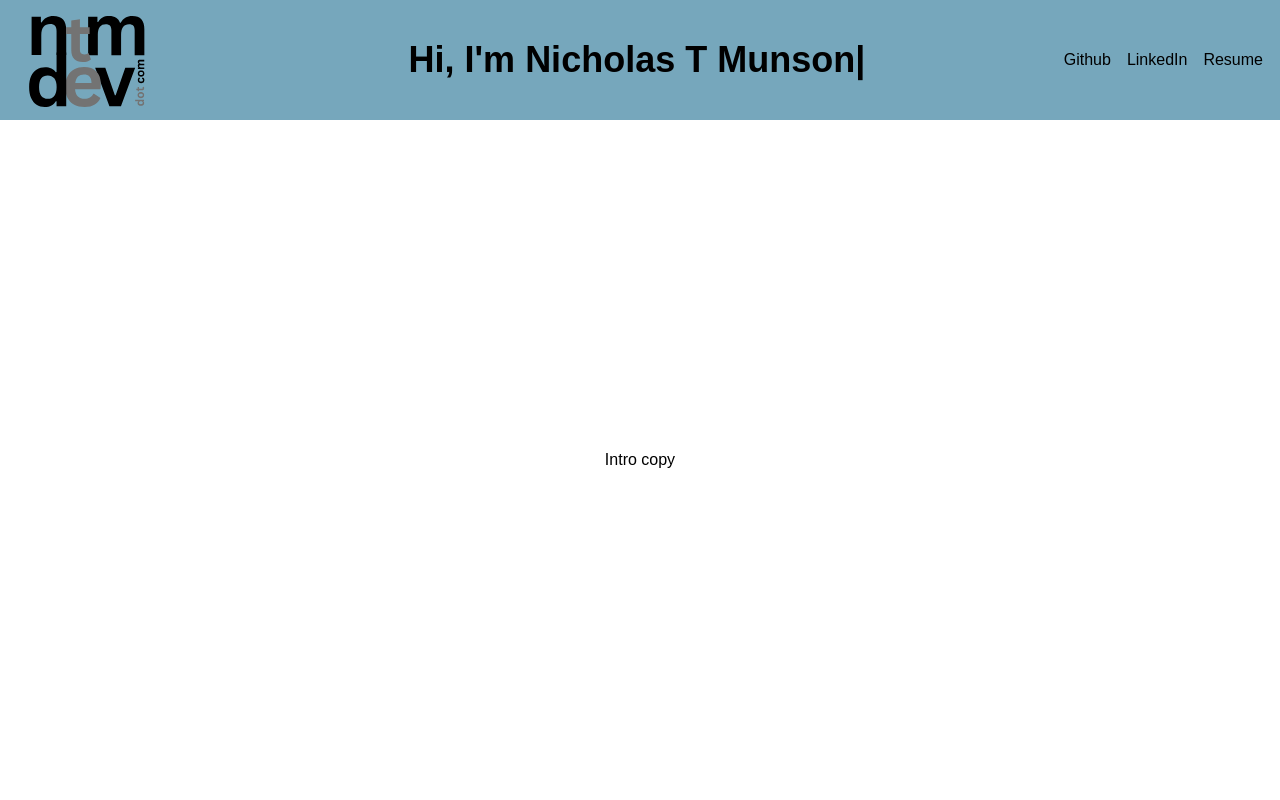
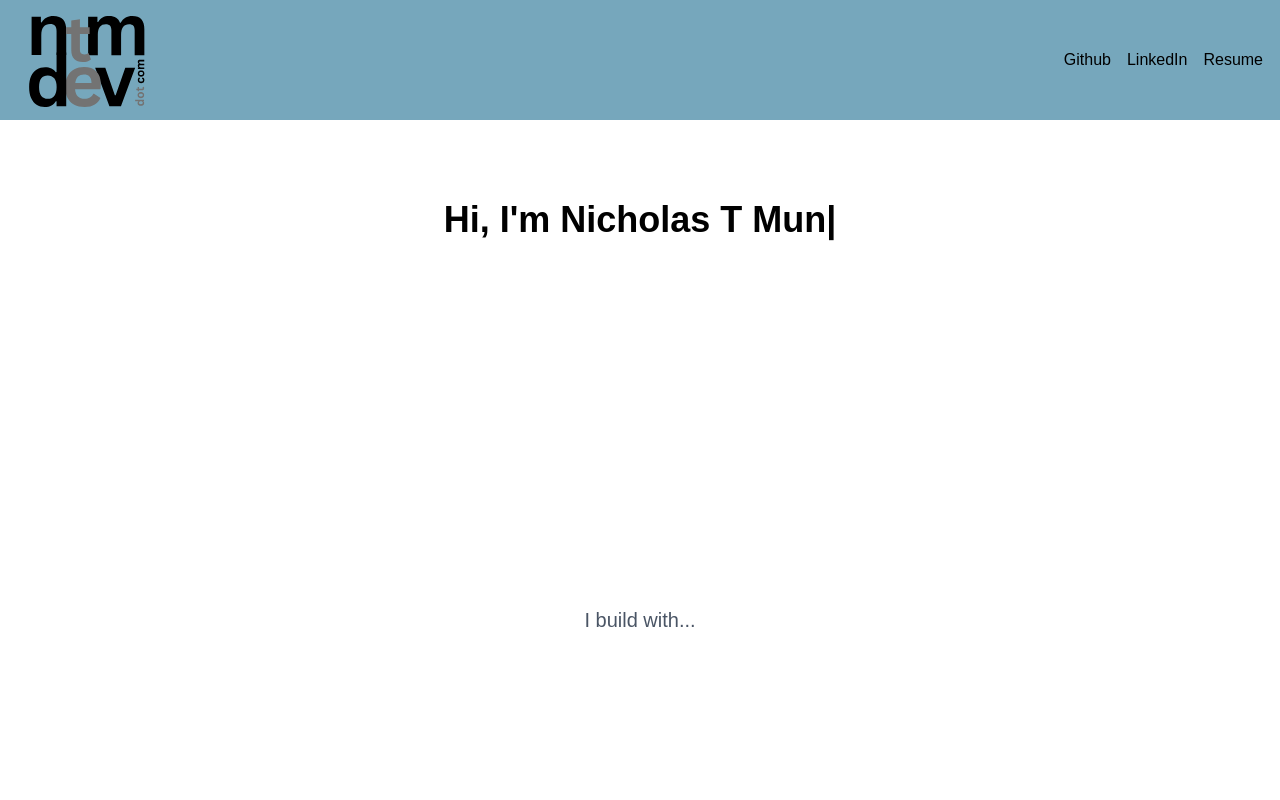
Before and after one commit to NicholasMunson/ntmdevdotcom, a Next.js app: page / in a window 1280 px wide. Shown: the top 800 px of the page. Built offline with nearby package versions, Linux system fonts and the light colour scheme.

Commit message:
Enhance Home layout with new Intro component and additional sections; implement parallax effects in Intro and IntroCopy components for improved visual appeal.

```diff
--- a/src/app/components/header/Intro.tsx
+++ b/src/app/components/header/Intro.tsx
@@ -1,9 +1,11 @@
 "use client";
 import { useState, useEffect } from "react";
+import { useParallax } from "../../hooks/useParallax";
 
 export default function Intro() {
   const [displayText, setDisplayText] = useState("");
   const [isDeleting, setIsDeleting] = useState(false);
+  const { transform } = useParallax({ speed: 0.5, direction: "down" });
   const texts = [
     "Hi, I'm Nicholas T Munson",
     "A Full-Stack JavaScript Developer",
@@ -47,7 +49,10 @@ export default function Intro() {
   }, [currentIndex, fullText, isDeleting, textIndex, texts.length]);
 
   return (
-    <div className="flex flex-col items-center justify-center h-100">
+    <div
+      className="flex flex-col items-center justify-center h-50"
+      style={{ transform }}
+    >
       <h1 className="text-4xl font-bold">
         {displayText}
         <span className="animate-pulse">|</span>
--- a/src/app/components/header/header.tsx
+++ b/src/app/components/header/header.tsx
@@ -6,9 +6,9 @@ export default function Header() {
   return (
     <header className="md:h-30 h-33 flex justify-between items-center bg-[#76a7bc] flex-col md:flex-row">
       <Logo />
-      <div className="hidden lg:flex">
+      {/* <div className="hidden lg:flex">
         <Intro />
-      </div>
+      </div> */}
       <Links />
     </header>
   );
--- a/src/app/components/intro/Intro copy.tsx
+++ b/src/app/components/intro/Intro copy.tsx
@@ -1,9 +1,15 @@
 "use client";
+import { useParallax } from "../../hooks/useParallax";
 
 export default function IntroCopy() {
+  const { transform } = useParallax({ speed: 0.3, direction: "up" });
+
   return (
-    <div className="flex flex-col flex-1 items-center justify-center h-100">
-      Intro copy
+    <div
+      className="flex flex-col flex-1 items-center justify-center h-100"
+      style={{ transform }}
+    >
+      <p className="text-xl text-gray-600">I build with...</p>
     </div>
   );
 }
--- /dev/null
+++ b/src/app/hooks/useParallax.ts
@@ -0,0 +1,23 @@
+"use client";
+import { useState, useEffect } from "react";
+
+interface UseParallaxOptions {
+  speed?: number;
+  direction?: "up" | "down";
+}
+
+export function useParallax(options: UseParallaxOptions = {}) {
+  const { speed = 0.5, direction = "down" } = options;
+  const [scrollY, setScrollY] = useState(0);
+
+  useEffect(() => {
+    const handleScroll = () => setScrollY(window.scrollY);
+    window.addEventListener("scroll", handleScroll);
+    return () => window.removeEventListener("scroll", handleScroll);
+  }, []);
+
+  const multiplier = direction === "up" ? -1 : 1;
+  const transform = `translateY(${scrollY * speed * multiplier}px)`;
+
+  return { transform, scrollY };
+}
--- a/src/app/page.tsx
+++ b/src/app/page.tsx
@@ -1,13 +1,27 @@
 // import Image from "next/image";
 import Header from "./components/header/Header";
 import IntroCopy from "./components/intro/Intro copy";
+import Intro from "./components/header/Intro";
 
 export default function Home() {
   return (
-    <div className="flex flex-col min-h-screen">
+    <div className="flex flex-col">
       <Header />
-      <IntroCopy />
+      <div className="h-screen flex flex-col items-center justify-center">
+        <Intro />
+        <IntroCopy />
+      </div>
 
+      {/* Add content to make page scrollable */}
+      <div className="h-screen bg-gray-100 flex items-center justify-center">
+        <h2 className="text-3xl">Section 2</h2>
+      </div>
+      <div className="h-screen bg-gray-200 flex items-center justify-center">
+        <h2 className="text-3xl">Section 3</h2>
+      </div>
+      <div className="h-screen bg-gray-300 flex items-center justify-center">
+        <h2 className="text-3xl">Section 4</h2>
+      </div>
     </div>
   );
 }
```
